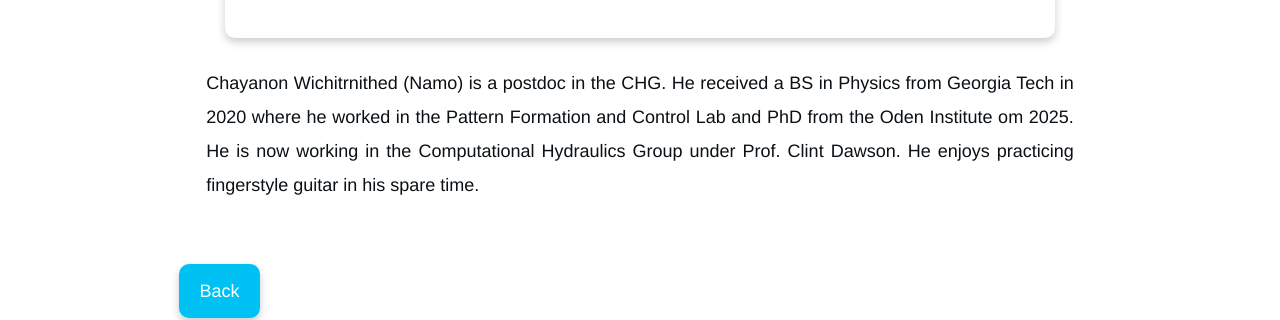
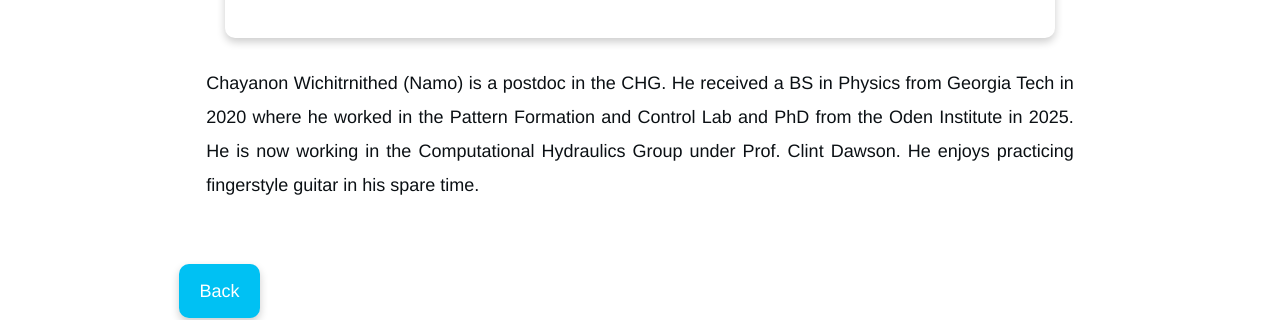
Before and after one commit to UT-CHG/UT-CHG.github.io, a Jekyll site: the page built from ourteam/profile_namo.md, in a window 1280 px wide and 900 px high, scrolled down 646 px. Shown: the part 375-695 px from the top of the window. Built offline with Jekyll 4.4.1, drawn with Linux system fonts in a browser that asks for light colours.

```diff
--- a/ourteam/profile_namo.md
+++ b/ourteam/profile_namo.md
@@ -1,7 +1,7 @@
 ---
 feature_text: Meet Our Team
 ---
-{% include profile-short.html name="Dr Chayanon (Namo) Wichitrnithed" position="Postdoc, The Oden Institute, University of Texas at Austin" position2=""  bio="Chayanon Wichitrnithed (Namo) is a postdoc in the CHG. He received a BS in Physics from Georgia Tech in 2020 where he worked in the Pattern Formation and Control Lab and PhD from the Oden Institute om 2025. He is now working in the Computational Hydraulics Group under Prof. Clint Dawson. He enjoys practicing fingerstyle guitar in his spare time.
+{% include profile-short.html name="Dr Chayanon (Namo) Wichitrnithed" position="Postdoc, The Oden Institute, University of Texas at Austin" position2=""  bio="Chayanon Wichitrnithed (Namo) is a postdoc in the CHG. He received a BS in Physics from Georgia Tech in 2020 where he worked in the Pattern Formation and Control Lab and PhD from the Oden Institute in 2025. He is now working in the Computational Hydraulics Group under Prof. Clint Dawson. He enjoys practicing fingerstyle guitar in his spare time.
 " link="/assets/team_profile/CSEM_Chayanon_Wichitrnithed.jpg"%}
 
 
```
